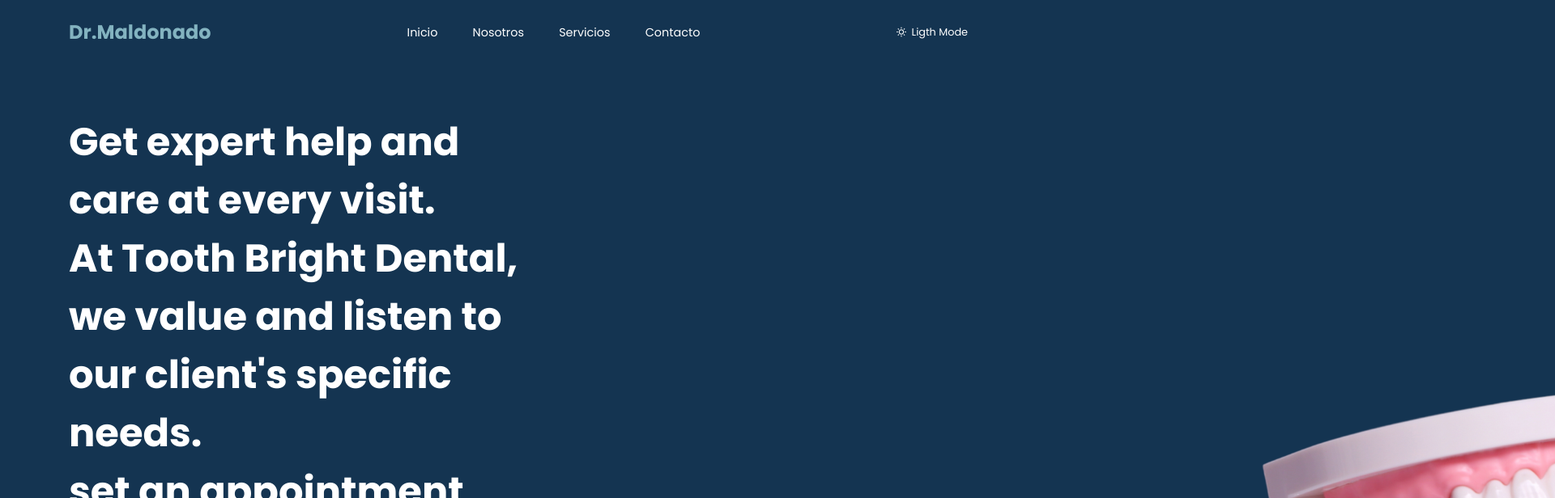
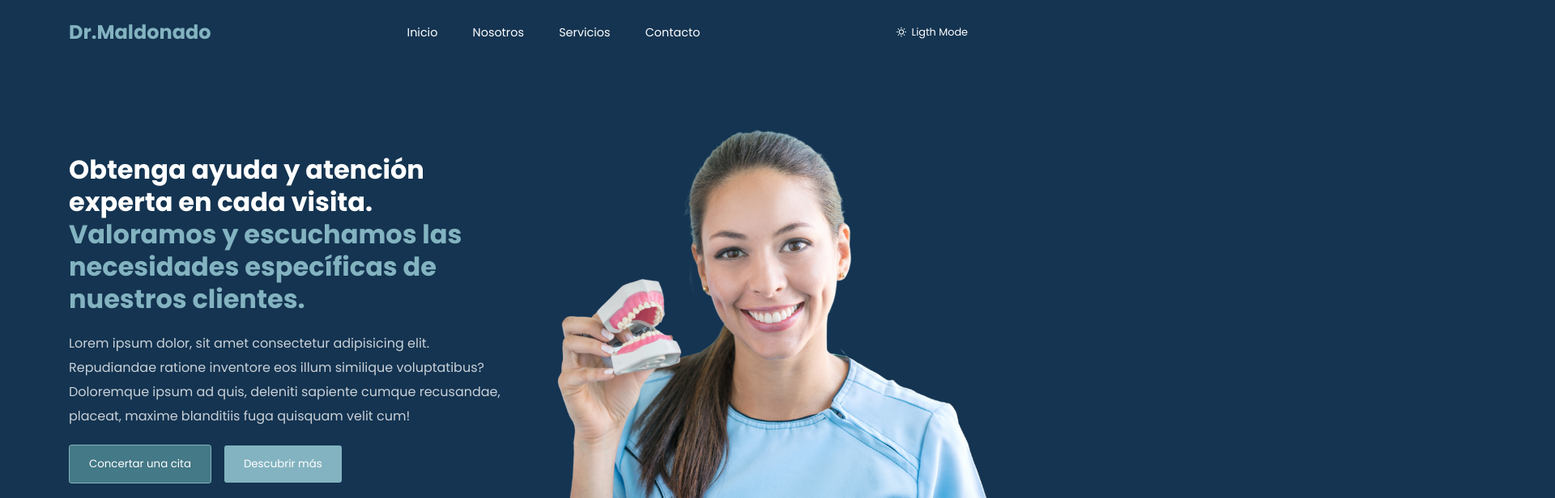
Before and after one commit to cinthiapiera/dental, a React (Create React App) app: page / in a window 1280 px wide. Shown: the top 616 px of the page at 81% size, 1920 px wide, since content can reach past the window. Built offline with nearby package versions, Linux system fonts and the light colour scheme.

Commit message:
hero content

```diff
--- a/src/App.css
+++ b/src/App.css
@@ -6,7 +6,7 @@
   --primary-color: #83B3C0;;
   --heading-color: #fff;
   --btn-primary-bg: #83B3C0;
-  --btn-secondary-bg: #090238;
+  --btn-secondary-bg: #447987;
   --team-card-bg: #1b2352;
   --link-color: #fff;
   --link-active: #83B3C0;
@@ -51,10 +51,10 @@
     rgba(193, 243, 255, 1) 50%,
     rgba(226, 250, 255, 1) 78%
   );
-  /*--small-text-color:#000;
+  -small-text-color:#000;
   --card-bg:#fff;
   --testimonial-bg: #f7f7f7;
-  --team-card-bg: #fff;*/
+  --team-card-bg: #fff;
 }
 
 *{
--- a/src/components/UI/Hero.jsx
+++ b/src/components/UI/Hero.jsx
@@ -10,15 +10,14 @@ const Hero = () => {
         <div className="hero__wrapper">
           <div className="hero__content">
             <div>
-              <h2>Get expert help and care at every visit.</h2>
-              <h2>At Tooth Bright Dental, we value and listen to our client's specific needs.</h2>
-              <h2 className='highlight'>set an appointment</h2>
+              <h2>Obtenga ayuda y atención experta en cada visita.</h2>
+              <h2 className='highlight'>Valoramos y escuchamos las necesidades específicas de nuestros clientes.</h2>
             </div>
             <p className="description">Lorem ipsum dolor, sit amet consectetur adipisicing elit. Repudiandae ratione inventore eos illum similique voluptatibus? Doloremque ipsum ad quis, deleniti sapiente cumque recusandae, placeat, maxime blanditiis fuga quisquam velit cum!</p>
 
             <div className="hero__btns">
-              <button className="primary__btn"> set an appointment </button>
-              <button className="secundary__btn">Discover More</button>
+              <button className="primary__btn"> Concertar una cita </button>
+              <button className="secondary__btn"> Descubrir más </button>
             </div>
           </div>
 
--- a/src/styles/hero.css
+++ b/src/styles/hero.css
@@ -7,11 +7,46 @@
     width: 50%;
 }
 
-.hero__content h2{
-    font-size: 3rem;
+.hero__content{
+  padding-top: 50px;
 }
 
-.hero__img{
-    width: 50px;
-    height: 50px;
+.hero__content h2{
+    font-size: 2rem;
+    line-height: 40px;
 }
+
+.hero__content p{
+    margin-top: 20px;
+    font-size: 1rem;
+}
+
+.highlight{
+    color: var(--primary-color);
+}
+
+.hero__btns{
+    margin-top: 20px;
+    display: flex;
+    align-items: center;
+    column-gap: 1rem;
+}
+
+.primary__btn, .secondary__btn{
+    font-family: var(--font-name);
+    padding: 0.8rem 1.5rem;
+    border: none;
+    outline: none;
+    color: #fff;
+    border-radius: 0.2rem;
+    cursor: pointer;
+}
+
+.primary__btn{
+  background: var(--btn-secondary-bg);
+  border: 1px solid var(--btn-primary-bg);
+}
+
+.secondary__btn{
+  background: var(--btn-primary-bg);
+}
```
Also changed, not shown: src/images/hero-img.png.
